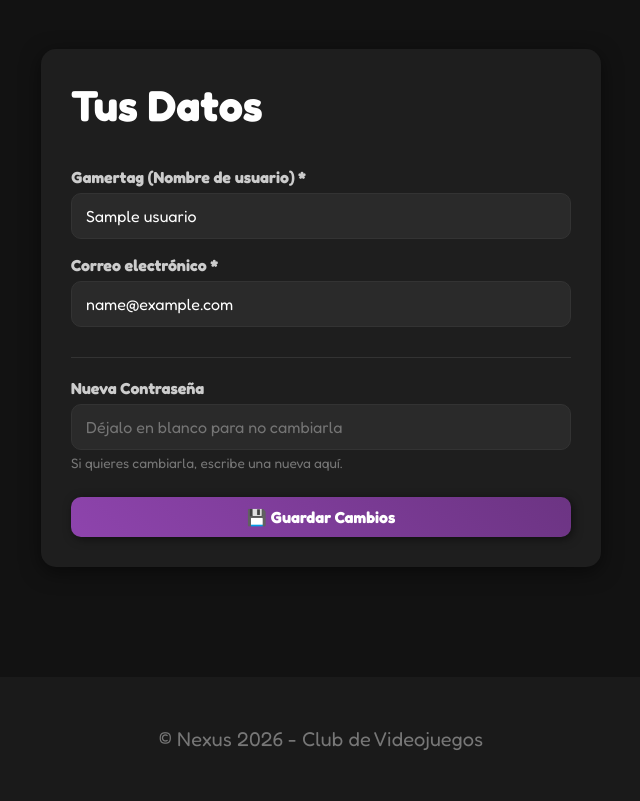
After one commit to SusAlbertX/Nexus, a PHP site: page /ajustes.php in a window 1280 px wide. The commit adds this page. Shown: the part 409-1210 px from the top of the page, without its empty margins (319-959 px from the left). Run offline with PHP 8.4, Linux system fonts and the light colour scheme; the visitor is signed in with stand-in values (Sample User, id 1); tables that the repository leaves empty or names only in its code hold one stand-in row (values such as "Sample post").

Commit message:
New update

```diff
--- /dev/null
+++ b/src/ajustes.php
@@ -0,0 +1,136 @@
+<?php
+require_once 'config.php';
+
+if (!isset($_SESSION['usuario_id'])) {
+    header("Location: login.php");
+    exit;
+}
+
+$mensaje = '';
+$error = '';
+
+if ($_SERVER['REQUEST_METHOD'] === 'POST') {
+    $nuevo_nombre = trim($_POST['nombre'] ?? '');
+    $nuevo_email = trim($_POST['email'] ?? '');
+    $nueva_pass = $_POST['password'] ?? '';
+
+    if ($nuevo_nombre === '' || $nuevo_email === '' || !filter_var($nuevo_email, FILTER_VALIDATE_EMAIL)) {
+        $error = "El nombre no puede estar vacío y el email debe ser válido.";
+    } else {
+        try {
+            $pdo = getPDO();
+
+            $stmt = $pdo->prepare("SELECT id FROM usuarios WHERE (nombre = ? OR email = ?) AND id != ?");
+            $stmt->execute([$nuevo_nombre, $nuevo_email, $_SESSION['usuario_id']]);
+            if ($stmt->fetch()) {
+                $error = "Ese gamertag o correo ya está en uso por otro jugador.";
+            } else {
+                $query = "UPDATE usuarios SET nombre = ?, email = ?";
+                $params = [$nuevo_nombre, $nuevo_email];
+
+                if ($nueva_pass !== '') {
+                    if (strlen($nueva_pass) < 4) {
+                        $error = "La nueva contraseña debe tener al menos 4 caracteres.";
+                    } else {
+                        $query .= ", password_hash = ?";
+                        $params[] = password_hash($nueva_pass, PASSWORD_DEFAULT);
+                    }
+                }
+
+                if (!$error) {
+                    $query .= " WHERE id = ?";
+                    $params[] = $_SESSION['usuario_id'];
+
+                    $stmt = $pdo->prepare($query);
+                    $stmt->execute($params);
+
+                    $_SESSION['usuario_nombre'] = $nuevo_nombre;
+                    $mensaje = "¡Tus datos se han actualizado correctamente!";
+                }
+            }
+        } catch (PDOException $e) {
+            $error = "Error en la base de datos: " . $e->getMessage();
+        }
+    }
+}
+
+$stmt = getPDO()->prepare("SELECT * FROM usuarios WHERE id = ?");
+$stmt->execute([$_SESSION['usuario_id']]);
+$usuario = $stmt->fetch();
+?>
+<!DOCTYPE html>
+<html lang="es">
+<head>
+    <meta charset="UTF-8">
+    <meta name="viewport" content="width=device-width, initial-scale=1.0">
+    <title>Ajustes - Nexus</title>
+    <link href="https://fonts.googleapis.com/css2?family=Fredoka:wght@300;400;500;600;700&display=swap" rel="stylesheet">
+    <link rel="stylesheet" href="styles.css">
+</head>
+<body>
+
+<header>
+    <div class="container">
+        <p class="logo" onclick="location.href='index.php'">NEXUS</p>
+        <nav>
+            <a href="index.php">Inicio</a>
+            <a href="torneos.php">Torneos</a>
+            <a href="clubs.php">Clubs</a>
+            <a href="servidores.php">Servidores</a>
+            <a href="soporte.php">Soporte</a>
+
+            <?php if (isset($_SESSION['usuario_id'])): ?>
+                <a href="ajustes.php" style="color: #9b59b6; font-weight: bold; margin-left: 15px;">👤 <?= e($_SESSION['usuario_nombre']) ?></a>
+                <a href="logout.php" style="color: #e74c3c;">Salir</a>
+            <?php else: ?>
+                <a href="login.php" style="margin-left: 15px;">Acceso</a>
+            <?php endif; ?>
+        </nav>
+    </div>
+</header>
+
+<section class="hero" style="min-height: 25vh;">
+    <h1>⚙️ Ajustes de Cuenta</h1>
+    <p>Personaliza tu perfil de Nexus.</p>
+</section>
+
+<section class="container" style="padding: 20px; max-width: 600px;">
+    <div class="panel">
+        <h2 style="margin-top:0;">Tus Datos</h2>
+
+        <?php if ($mensaje): ?>
+            <div class="alerta ok"><?= e($mensaje) ?></div>
+        <?php endif; ?>
+
+        <?php if ($error): ?>
+            <div class="alerta error"><?= e($error) ?></div>
+        <?php endif; ?>
+
+        <form method="POST">
+            <div class="form-grupo">
+                <label for="nombre">Gamertag (Nombre de usuario) *</label>
+                <input type="text" id="nombre" name="nombre" value="<?= e($usuario['nombre']) ?>" required maxlength="50">
+            </div>
+
+            <div class="form-grupo">
+                <label for="email">Correo electrónico *</label>
+                <input type="email" id="email" name="email" value="<?= e($usuario['email']) ?>" required maxlength="120">
+            </div>
+
+            <div class="form-grupo" style="margin-top: 30px; border-top: 1px solid #333; padding-top: 20px;">
+                <label for="password">Nueva Contraseña</label>
+                <input type="password" id="password" name="password" placeholder="Déjalo en blanco para no cambiarla">
+                <small style="color: #777; font-size: 0.85em; margin-top: 5px;">Si quieres cambiarla, escribe una nueva aquí.</small>
+            </div>
+
+            <button type="submit" class="btn-primario" style="width: 100%; margin-top: 10px;">💾 Guardar Cambios</button>
+        </form>
+    </div>
+</section>
+
+<footer>
+    <div class="container"><p>&copy; Nexus 2026 - Club de Videojuegos</p></div>
+</footer>
+
+</body>
+</html>
--- a/src/login.php
+++ b/src/login.php
@@ -55,6 +55,7 @@ if ($_SERVER['REQUEST_METHOD'] === 'POST') {
 <!DOCTYPE html>
 <html lang="es">
 <head>
+                    <link rel="icon" href="icono.png" type="image/png">
     <meta charset="UTF-8">
     <meta name="viewport" content="width=device-width, initial-scale=1.0">
     <title>Acceso - Nexus</title>
```
Also changed, not shown: src/datos.php (+7 -4 lines).
